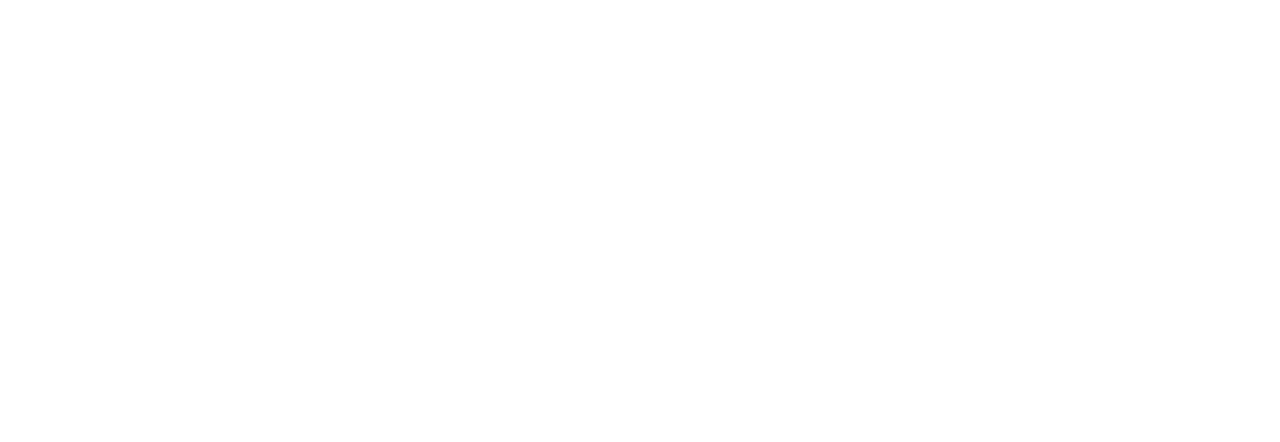
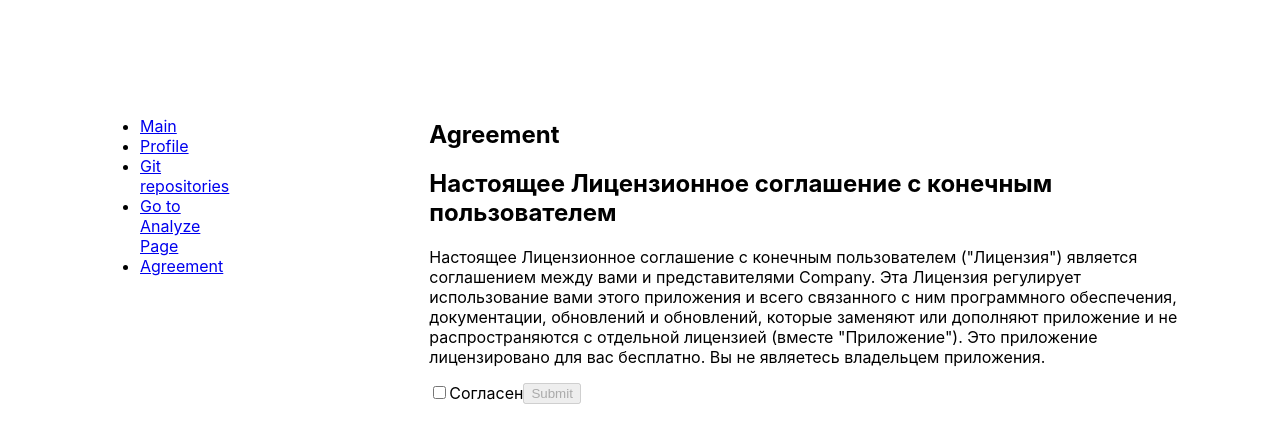
Before and after one commit to Navu45/static-analyzer-client, a React (Create React App) app: page /agreement in a window 1280 px wide. Before the commit this address had no page. Shown: the top 442 px of the page. Built offline with nearby package versions, Linux system fonts and the light colour scheme.

Commit message:
[add] redux actions

```diff
--- a/src/App.js
+++ b/src/App.js
@@ -16,8 +16,8 @@
 
         <Header/>
         <div className="flex-container">
-            <Sidebar/>
             <Router>
+                <Sidebar/>
                 <NavigationRoutes/>
             </Router>
         </div>
--- /dev/null
+++ b/src/actions/checkbox.js
@@ -0,0 +1,17 @@
+import {useDispatch, useSelector} from "react-redux";
+import {check, checkboxSelector} from "./checkboxSlice";
+
+
+function Checkbox(props) {
+    const checked = useSelector(checkboxSelector);
+    const dispatch = useDispatch();
+
+    return(
+        <div>
+            <input type="checkbox" checked={checked} onChange={() => dispatch(check())} />
+            <label htmlFor={props.name}>{props.label}</label>
+        </div>
+    )
+}
+
+export default Checkbox;
--- /dev/null
+++ b/src/actions/checkboxSlice.js
@@ -0,0 +1,18 @@
+import { createSlice } from '@reduxjs/toolkit';
+
+const initialState = {
+    value: false
+};
+export const checkboxSlice = createSlice({
+    name: 'checkbox',
+    initialState,
+    reducers: {
+        check: (state) => {
+            state.value = !state.value;
+        },
+    }
+})
+
+export const { check } = checkboxSlice.actions;
+export const checkboxSelector = (state) => state.checkbox.value;
+export default checkboxSlice.reducer;
--- /dev/null
+++ b/src/actions/submit.button.js
@@ -0,0 +1,10 @@
+import {useSelector} from "react-redux";
+import {checkboxSelector} from "./checkboxSlice";
+
+function SubmitButton() {
+    const agreed = useSelector(checkboxSelector)
+    return <input type="button" value="Submit" disabled={!agreed}>
+    </input>
+}
+
+export default SubmitButton
--- a/src/components/sidebar.jsx
+++ b/src/components/sidebar.jsx
@@ -8,6 +8,7 @@
                 <li><Link to="/profile">Profile</Link></li>
                 <li><Link to="/git-repos">Git repositories</Link></li>
                 <li><Link to="/analyze">Go to Analyze Page</Link></li>
+                <li><Link to="/agreement">Agreement</Link></li>
             </ul>
         </nav>
     );
--- /dev/null
+++ b/src/components/sites/agreement.jsx
@@ -0,0 +1,24 @@
+import Checkbox from "../../actions/checkbox";
+import SubmitButton from "../../actions/submit.button";
+
+function Analyzer(){
+    return(
+        <div>
+            <h1>Настоящее Лицензионное соглашение с конечным пользователем</h1>
+            <p>
+                Настоящее Лицензионное соглашение с конечным пользователем ("Лицензия")
+                является соглашением между вами и представителями Company. Эта Лицензия регулирует
+                использование вами этого приложения и всего связанного с ним программного
+                обеспечения, документации, обновлений и обновлений, которые заменяют
+                или дополняют приложение и не распространяются с отдельной лицензией
+                (вместе "Приложение"). Это приложение лицензировано для вас бесплатно.
+                Вы не являетесь владельцем приложения.
+            </p>
+            <div className={"flex-container"}>
+                {Checkbox({name: "agree", label: "Согласен"})}
+                <SubmitButton/>
+            </div>
+        </div>
+    );
+}
+export default Analyzer;
--- a/src/css/content.css
+++ b/src/css/content.css
@@ -7,7 +7,13 @@
     display: flex;
     -webkit-flex-direction: row;
     flex-direction: row;
+
 }
 .flex-container > .flex-item {
     margin: 100px;
 }
+
+.flex-container > .flex-item {
+    margin: 100px;
+
+}
--- a/src/index.js
+++ b/src/index.js
@@ -3,10 +3,14 @@
 import './css/index.css';
 import App from './App';
 import reportWebVitals from './reportWebVitals';
+import {Provider} from "react-redux";
+import {store} from "./store";
 
 ReactDOM.render(
   <React.StrictMode>
-    <App />
+      <Provider store={store}>
+          <App />
+      </Provider>
   </React.StrictMode>,
   document.getElementById('root')
 );
--- a/src/routes/routes.jsx
+++ b/src/routes/routes.jsx
@@ -5,6 +5,7 @@
 import Analyzer from "../components/sites/analyzer";
 import React from "react";
 import GitRepositories from "../components/sites/repos";
+import Agreement from "../components/sites/agreement";
 
 function NavigationRoutes(){
     return(
@@ -41,6 +42,12 @@
                     content: Analyzer()
                 }
             )}/>
+            <Route path="/agreement" element={Content(
+                {
+                    title: "Agreement",
+                    content: Agreement()
+                }
+            )}/>
         </Routes>
     )
 }
--- /dev/null
+++ b/src/store.js
@@ -0,0 +1,8 @@
+import { configureStore } from '@reduxjs/toolkit';
+import checkboxReducer from "./actions/checkboxSlice";
+
+export const store = configureStore({
+  reducer: {
+    checkbox: checkboxReducer,
+  },
+});
```
Also changed, not shown: package.json (+7 -0 lines), 1 other file (tests, documents, lock files or other folders).
